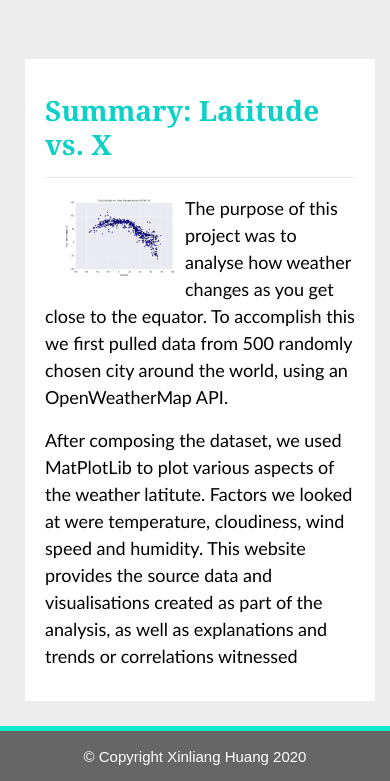
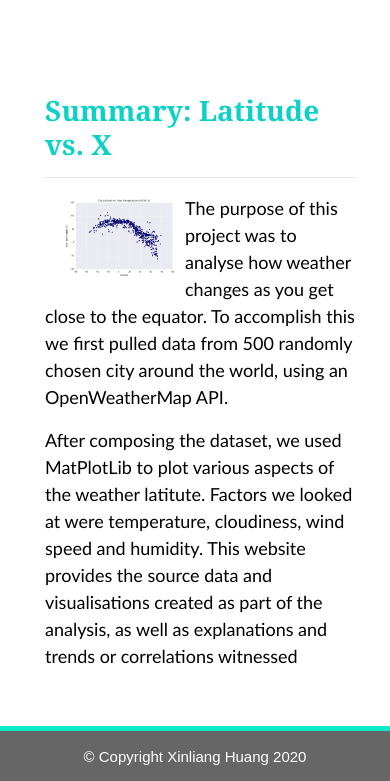
Before and after one commit to goldenb85/Web-Design-Challenge, a plain HTML site: page WebVisualizations/index.html in a window 390 px wide. Shown: the part 63-844 px from the top of the page. Drawn offline with nearby package versions, Linux system fonts and the light colour scheme.

Commit message:
update cloudiness

```diff
--- a/WebVisualizations/style.css
+++ b/WebVisualizations/style.css
@@ -157,6 +157,14 @@ padding-top: 15px;
 background-color: white;
 
 }
+/* Media query for body */
+@media only screen and (max-width: 767px) {
+    /* Set background color to white on small screens */
+    body {
+      /* Visual */
+      background-color: #fff;
+    }
+  }
 
 .navbar{
 
```
